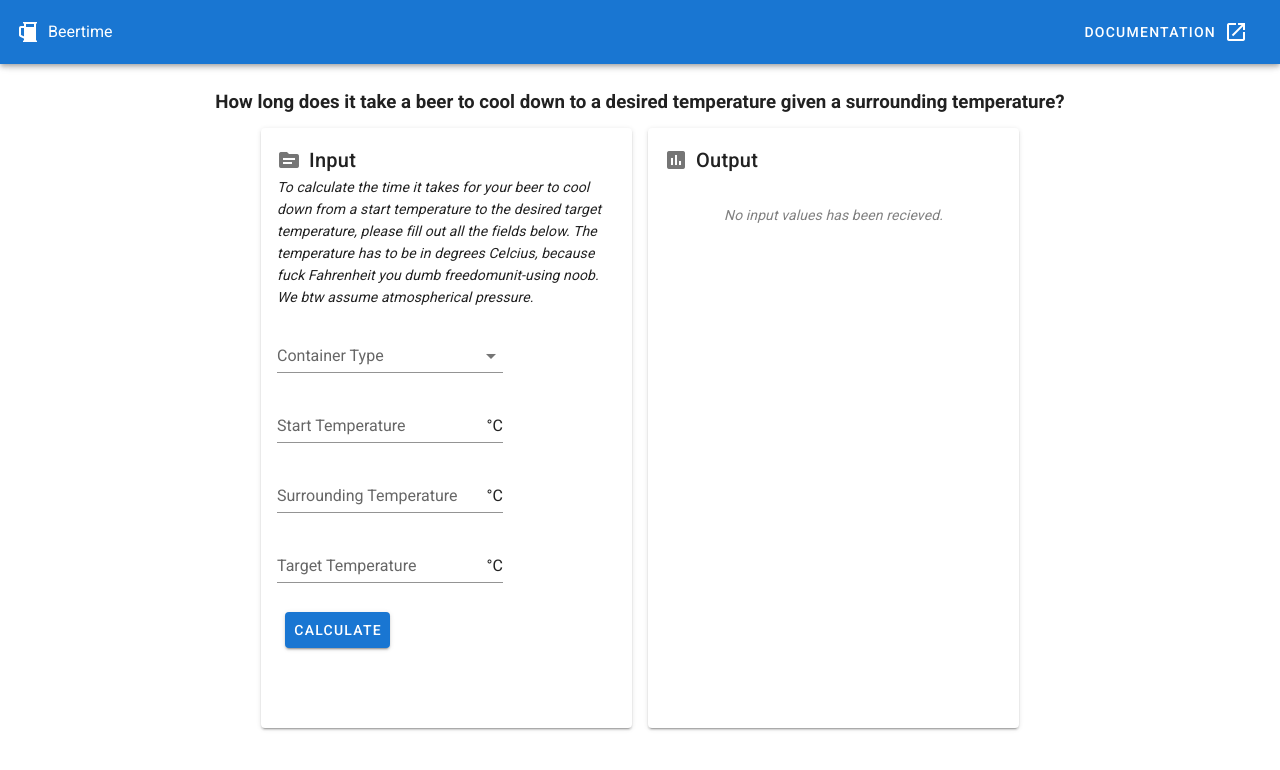
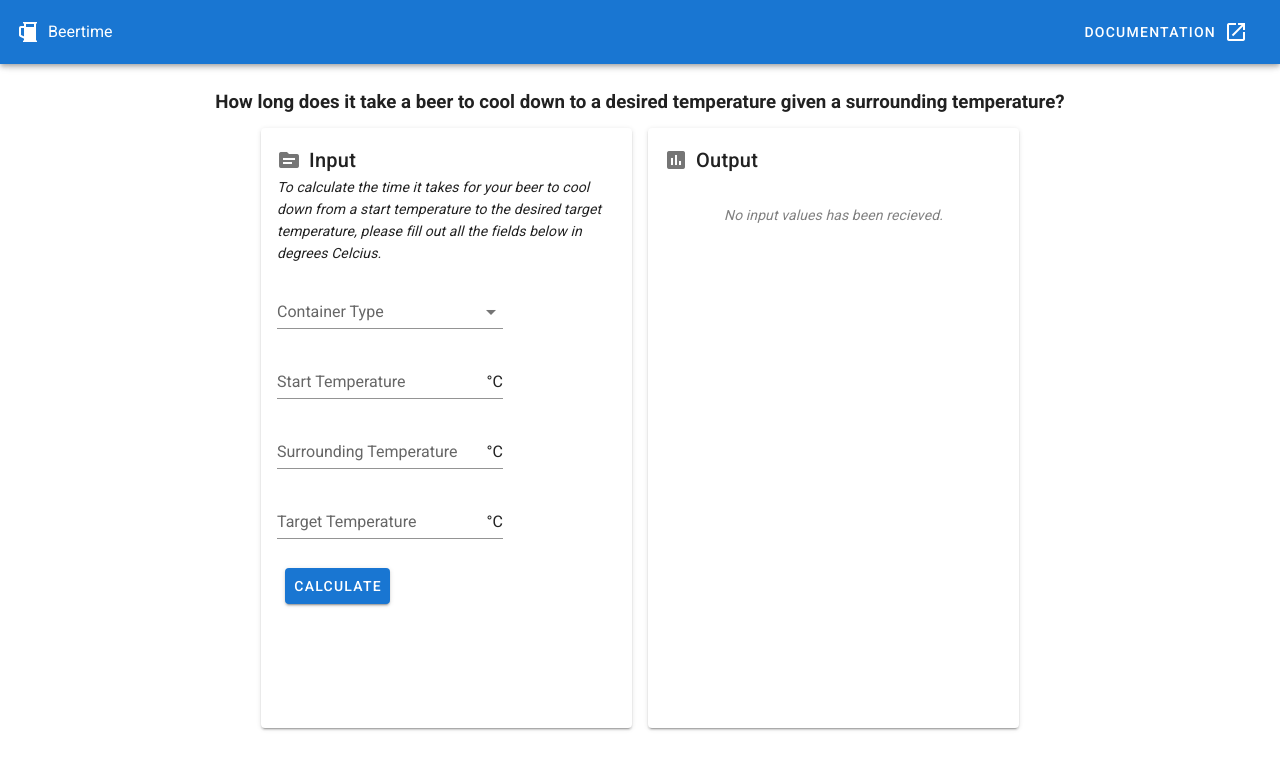
Before and after one commit to rosenberg95/beertime, a Vue app: page / in a window 1280 px wide. Shown: the top 770 px of the page. Built offline with nearby package versions, Linux system fonts and the light colour scheme.

Commit message:
changed inputside subtitle

```diff
--- a/src/components/Main.vue
+++ b/src/components/Main.vue
@@ -8,7 +8,7 @@
             <v-card class="ma-2" max-width="1000px" height=600px>
                 <div>
                     <v-card-title><v-icon left>mdi-folder-text</v-icon>Input </v-card-title>
-                    <v-card-subtitle><em>To calculate the time it takes for your beer to cool down from a start temperature to the desired target temperature, please fill out all the fields below. The temperature has to be in degrees Celcius, because fuck Fahrenheit you dumb freedomunit-using noob. We btw assume atmospherical pressure.</em></v-card-subtitle>
+                    <v-card-subtitle><em>To calculate the time it takes for your beer to cool down from a start temperature to the desired target temperature, please fill out all the fields below in degrees Celcius.</em></v-card-subtitle>
                     <v-card-text v class="tis">
                         <Inputside @submitted="onSubmit"></Inputside>
                     </v-card-text>
```
